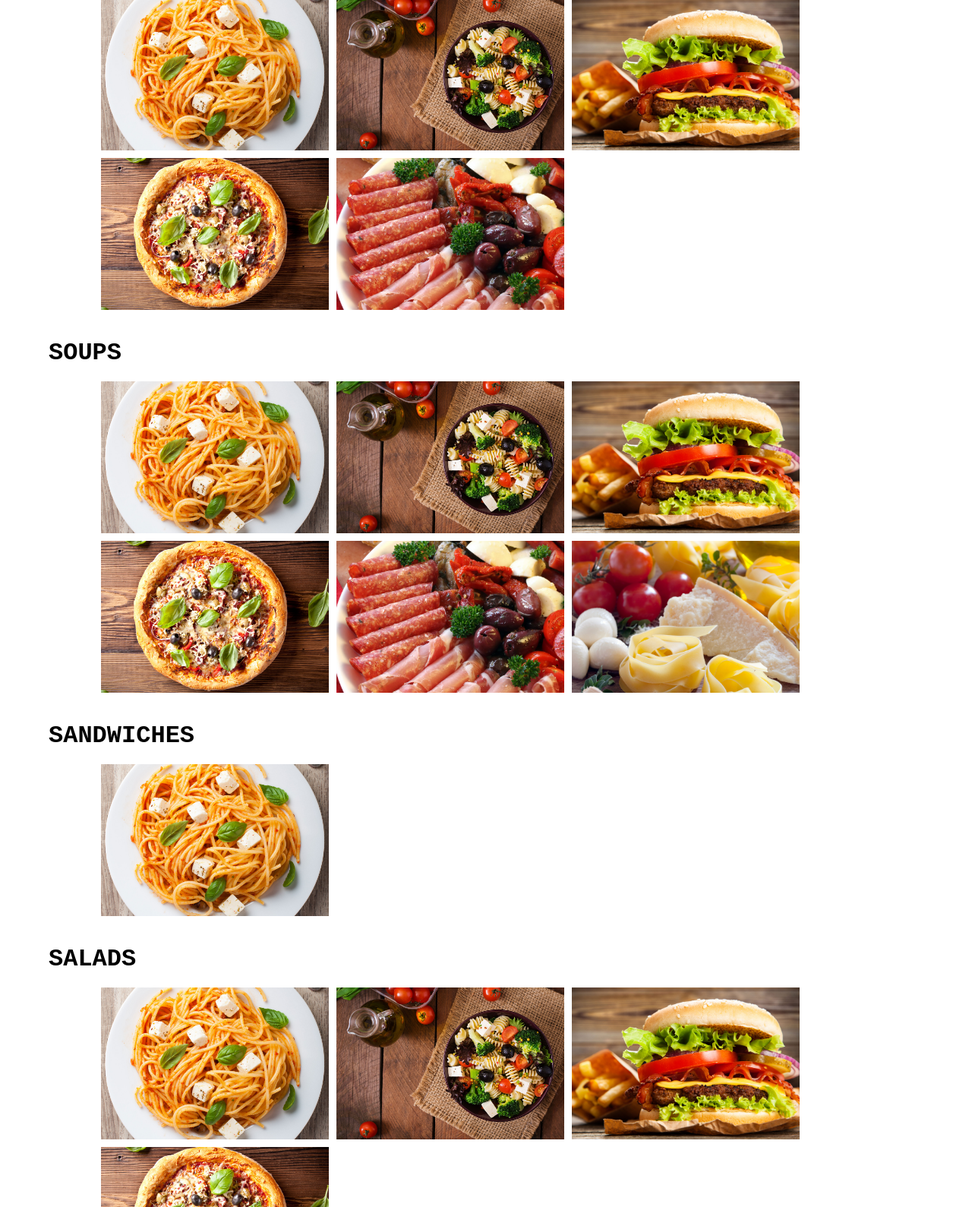
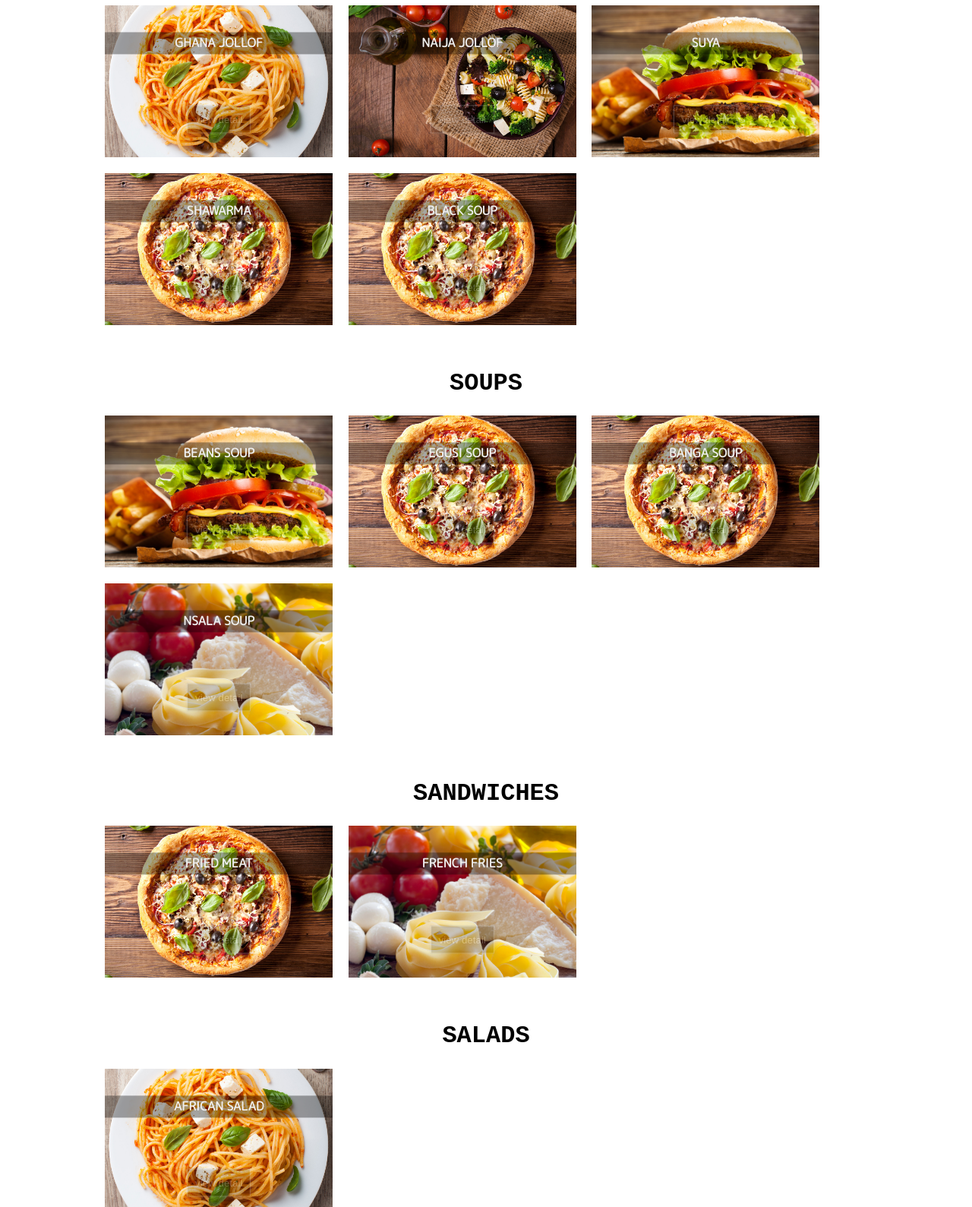
Before and after one commit to Luckzman/Fast-Food-Fast, a plain HTML site: page ui/html/catalog.html in a window 1280 px wide. Shown: the part 702-2291 px from the top of the page at 76% size. Drawn offline with Linux system fonts and the light colour scheme.

Commit message:
add ux animation to each food image in catelog page

```diff
--- a/ui/css/catalog.css
+++ b/ui/css/catalog.css
@@ -1,5 +1,7 @@
+
 .catalog{
     max-width: 1024px;
+    width: 100%;
     display: flex;
     flex-wrap: wrap;
     justify-content: flex-start;
@@ -7,17 +9,51 @@
     text-align: left;
 }
 main .img-container{
+    position: relative;
     flex-basis: 30%;
     max-width: 300px;
     max-height: 200px;
-    margin: 5px;
-    /* margin-left: 0; */
+    margin: 1%;
+    overflow: hidden;
+}
+main .img-container > p{
+    position: absolute;
+    top: 25%;
+    left: 50%;
+    width: 100%;
+    transform: translate(-50%, -50%);
+    background-color: rgba(0,0,0,0.35);
+    color: #eee;
+    font-weight: 600;
+    text-align: center;
+    text-transform: uppercase;
+    padding: 5px 0;
+    line-height: 1.2rem;
+}
+main .img-container > button{
+    position: absolute;
+    top: 75%;
+    left: 50%;
+    transform: translate(-50%, -50%);
+    background-color: rgba(0,0,0,0.5);
+    border: 1px solid #ccc;
+    padding: 2px;
+    box-shadow: 1px 1px 5px 2px rgba(153, 153, 153, 0.4);
+    cursor: pointer;
+}
+main .img-container  a{
+    color: #ccc;
 }
 main img{
     width: 100%;
     height: 100%;
     max-height: 200px;
     object-fit: cover;
+    transition: all 0.5s;
+}
+main .img-container:hover img{
+    filter: grayscale(0.7);
+    transform: scale(1.2)
 }
 main .content{
     width: 100%;
@@ -27,6 +63,25 @@ main h2 {
     font-weight: 700;
     font-size: 2rem;
     line-height: 4rem;
+    text-align: center;
     text-transform: uppercase;
-    margin: 20px 0 0;
+    margin: 35px 0 0;
 }
+
+
+@media only screen and (min-width:740px){
+    main .img-container > button{
+        padding: 10px;
+        opacity: 0.3;
+        transition: all .4s;
+    }
+    main .img-container:hover button{
+        opacity: 0.8;
+        background-color: rgba(0,0,0,0.6);
+    }
+    main .img-container:hover button:hover{
+        border-radius: 15px;
+        opacity: 0.9;
+        background-color: rgba(0,0,0,0.8);
+    }
+}
--- a/ui/css/main.css
+++ b/ui/css/main.css
@@ -391,6 +391,7 @@ footer span{
     }
     .top-order .order-card{
         flex-basis: 30%;
+        box-shadow: 3px 3px 10px 2px rgba(0, 0, 0, 0.342);
     }
     .top-order.order-img{
         flex:1;
@@ -416,6 +417,9 @@ footer span{
     .top-order .order-img:hover a{
         transform: translate(-50%, -50%)
     }
+    .top-order .order-img:hover a:hover{
+        background-color: #222;
+    }
     .order-steps,
     .top-order{
         padding: 50px 50px;
--- a/ui/css/order-details.css
+++ b/ui/css/order-details.css
@@ -1,14 +1,39 @@
+main > .container{
+    margin-top: 35px;
+}
 .order-img{
+    position: relative;
     max-width:300px;
     max-height: 300px;
     border-radius: 10px;
     margin: 20px auto;
+    box-shadow: 0px 0px 10px 5px rgba(0, 0, 0, 0.7)
 }
 .order-img > img{
     width: 100%;
     height: 100%;
     object-fit: cover;
     border-radius: 10px;
+}
+.order-img > .order-img-search{
+    position: absolute;
+    top: 10px;
+    right: 10px;
+    width: 30px;
+    height: 30px;
+    text-align: center;
+    border-radius: 50%;
+    background: rgb(243, 243, 243);
+    color: rgb(109, 109, 109);
+    cursor: zoom-in;
+}
+.order-img > .order-img-search{
+    vertical-align: middle;
+    line-height: 1.8rem;
+}
+.order-img > .order-img-search a{
+    color: #555;
+    cursor: zoom-in;
 }
 .order-content{
     text-align: center;
@@ -50,12 +75,27 @@
     height: 30px;
 }
 .order-content .order-input > button{
+    position: relative;
     background-color: #009700;
     color: #fff;
     padding: 0 10px;
     margin-left: 10px;
     border: none;
+    border-radius: 5px;
     font-size: 1.2rem;
+    opacity: 0.9;
+    box-shadow: 1px 1px 10px 2px rgba(0, 0, 0, 0.5);
+}
+.order-content .order-input > button:before{
+    font-family: 'Font Awesome 5 Free';
+    content: "\f07a";
+    font-weight: 900;
+    padding-right: 15px;
+    opacity: 0.9;
+    transform: translateX(-100px);
+}
+.order-content .order-input > button:hover{
+    box-shadow: 1px 1px 2px 1px rgba(0, 0, 0, 0.5);
 }
 .order-description{
     margin-top: 30px;
--- a/ui/html/catalog.html
+++ b/ui/html/catalog.html
@@ -14,15 +14,11 @@
 </head>
 <body>
     <header>
-        <div>
-            <a href="./../index.html"><img src="./../images/FastFoodFast_logo.png" alt="FastFoodFast logo"></a>
+        <div class="container">
+            <div>
+                <a href="./../index.html">FastFoodFast.com</a>
+            </div>
         </div>
-        <nav>
-            <ul>
-                <li><a href="#">Catalog</a></li>
-                <li><a href="#">signin/signup</a></li>
-            </ul>
-        </nav>
     </header>
     <main>
         <div class="container">
@@ -32,21 +28,33 @@
             <div class="catalog">
                 <div class="img-container">
                     <img src="./../images/image-10.jpg" alt="">
+                    <p>Fried Rice</p>
+                    <button><a href="./order-details.html">view detail</a></button>
                 </div>
                 <div class="img-container">
                     <img src="./../images/image-11.jpg" alt="">
+                    <p>Jollof Rice</p>
+                    <button><a href="./order-details.html">view detail</a></button>
                 </div>
                 <div class="img-container">
                     <img src="./../images/image-12.jpg" alt="">
+                    <p>Sweet Beans</p>
+                    <button><a href="./order-details.html">view detail</a></button>
                 </div>
                 <div class="img-container">
                     <img src="./../images/image-13.jpg" alt="">
+                    <p>Egusi Soup</p>
+                    <button><a href="./order-details.html">view detail</a></button>
                 </div>
                 <div class="img-container">
-                    <img src="./../images/image-17.jpg" alt="">
+                    <img src="./../images/image-13.jpg" alt="">
+                    <p>Banga Soup</p>
+                    <button><a href="./order-details.html">view detail</a></button>
                 </div>
                 <div class="img-container">
                     <img src="./../images/image-27.jpg" alt="">
+                    <p>Nsala Soup</p>
+                    <button><a href="./order-details.html">view detail</a></button>
                 </div>
             </div>
             <div class="content-header">
@@ -55,18 +63,28 @@
             <div class="catalog">
                 <div class="img-container">
                     <img src="./../images/image-10.jpg" alt="">
+                    <p>Ghana Jollof</p>
+                    <button><a href="./order-details.html">view detail</a></button>
                 </div>
                 <div class="img-container">
                     <img src="./../images/image-11.jpg" alt="">
+                    <p>Naija Jollof</p>
+                    <button><a href="./order-details.html">view detail</a></button>
                 </div>
                 <div class="img-container">
                     <img src="./../images/image-12.jpg" alt="">
+                    <p>Suya</p>
+                    <button><a href="./order-details.html">view detail</a></button>
                 </div>
                 <div class="img-container">
                     <img src="./../images/image-13.jpg" alt="">
+                    <p>Shawarma</p>
+                    <button><a href="./order-details.html">view detail</a></button>
                 </div>
                 <div class="img-container">
-                    <img src="./../images/image-17.jpg" alt="">
+                    <img src="./../images/image-13.jpg" alt="">
+                    <p>Black Soup</p>
+                    <button><a href="./order-details.html">view detail</a></button>
                 </div>
             </div>
             <div class="content-header">
@@ -74,22 +92,24 @@
             </div>
             <div class="catalog">
                 <div class="img-container">
-                    <img src="./../images/image-10.jpg" alt="">
-                </div>
-                <div class="img-container">
-                    <img src="./../images/image-11.jpg" alt="">
-                </div>
-                <div class="img-container">
                     <img src="./../images/image-12.jpg" alt="">
+                    <p>Beans Soup</p>
+                    <button><a href="./order-details.html">view detail</a></button>
                 </div>
                 <div class="img-container">
                     <img src="./../images/image-13.jpg" alt="">
+                    <p>Egusi Soup</p>
+                    <button><a href="./order-details.html">view detail</a></button>
                 </div>
                 <div class="img-container">
-                    <img src="./../images/image-17.jpg" alt="">
+                    <img src="./../images/image-13.jpg" alt="">
+                    <p>Banga Soup</p>
+                    <button><a href="./order-details.html">view detail</a></button>
                 </div>
                 <div class="img-container">
                     <img src="./../images/image-27.jpg" alt="">
+                    <p>Nsala Soup</p>
+                    <button><a href="./order-details.html">view detail</a></button>
                 </div>
             </div>
             <div class="content-header">
@@ -97,7 +117,14 @@
             </div>
             <div class="catalog">
                 <div class="img-container">
-                    <img src="./../images/image-10.jpg" alt="">
+                    <img src="./../images/image-13.jpg" alt="">
+                    <p>Fried Meat</p>
+                    <button><a href="./order-details.html">view detail</a></button>
+                </div>
+                <div class="img-container">
+                    <img src="./../images/image-27.jpg" alt="">
+                    <p>French Fries</p>
+                    <button><a href="./order-details.html">view detail</a></button>
                 </div>
             </div>
             <div class="content-header">
@@ -106,15 +133,8 @@
             <div class="catalog">
                 <div class="img-container">
                     <img src="./../images/image-10.jpg" alt="">
-                </div>
-                <div class="img-container">
-                    <img src="./../images/image-11.jpg" alt="">
-                </div>
-                <div class="img-container">
-                    <img src="./../images/image-12.jpg" alt="">
-                </div>
-                <div class="img-container">
-                    <img src="./../images/image-13.jpg" alt="">
+                    <p>African Salad</p>
+                    <button><a href="./order-details.html">view detail</a></button>
                 </div>
             </div>
             <div class="content-header">
@@ -122,10 +142,14 @@
             </div>
             <div class="catalog">
                 <div class="img-container">
-                    <img src="./../images/image-10.jpg" alt="">
+                    <img src="./../images/image-13.jpg" alt="">
+                    <p>Meat Pie</p>
+                    <button><a href="./order-details.html">view detail</a></button>
                 </div>
                 <div class="img-container">
-                    <img src="./../images/image-11.jpg" alt="">
+                    <img src="./../images/image-27.jpg" alt="">
+                    <p>Chicken Pie</p>
+                    <button><a href="./order-details.html">view detail</a></button>
                 </div>
             </div>
             <div class="content-header">
@@ -134,18 +158,33 @@
             <div class="catalog">
                 <div class="img-container">
                     <img src="./../images/image-10.jpg" alt="">
+                    <p>Fried Rice</p>
+                    <button><a href="./order-details.html">view detail</a></button>
                 </div>
                 <div class="img-container">
                     <img src="./../images/image-11.jpg" alt="">
+                    <p>Jollof Rice</p>
+                    <button><a href="./order-details.html">view detail</a></button>
                 </div>
                 <div class="img-container">
                     <img src="./../images/image-12.jpg" alt="">
+                    <p>Sweet Beans</p>
+                    <button><a href="./order-details.html">view detail</a></button>
+                </div>
+                <div class="img-container">
+                    <img src="./../images/image-13.jpg" alt="">
+                    <p>Egusi Soup</p>
+                    <button><a href="./order-details.html">view detail</a></button>
+                </div>
+                <div class="img-container">
+                    <img src="./../images/image-13.jpg" alt="">
+                    <p>Banga Soup</p>
+                    <button><a href="./order-details.html">view detail</a></button>
                 </div>
                 <div class="img-container">
                     <img src="./../images/image-27.jpg" alt="">
-                </div>
-                <div class="img-container">
-                    <img src="./../images/image-17.jpg" alt="">
+                    <p>Nsala Soup</p>
+                    <button><a href="./order-details.html">view detail</a></button>
                 </div>
             </div>
         </div>
```
Also changed, not shown: ui/html/order-details.html (+13 -11 lines), ui/index.html (+2 -2 lines).
